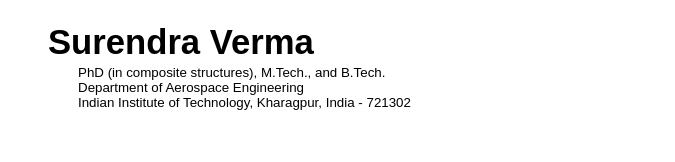
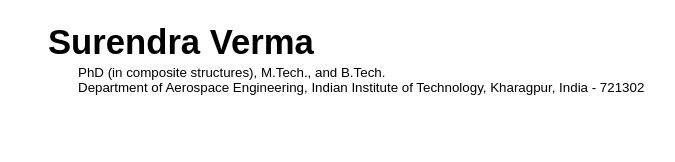
Before and after one commit to suri2501/suri2501.github.io, a plain HTML site: page title.html in a window 1280 px wide. Shown: the full height of the page, 214-889 px from the left. Drawn offline with Linux system fonts and the light colour scheme; files that its build step writes are made by us from their sources.

Commit message:
title file is modied

```diff
--- a/title.html
+++ b/title.html
@@ -11,8 +11,7 @@
                 <p align="center" style="margin:10pt;margin-bottom:1pt;text-align:left"></p>
 				<h1>Surendra Verma</h1>
 				<p>PhD (in composite structures), M.Tech., and B.Tech.</p>
-                <p><a href="http://www.ae.iitkgp.ac.in/" target="_blank">Department of Aerospace Engineering</a></p>
-                <p><a href="http://www.iitkgp.ac.in/" target="_blank">Indian Institute of Technology, Kharagpur, India - 721302</a></p>
+                <p><a href="http://www.ae.iitkgp.ac.in/" target="_blank">Department of Aerospace Engineering</a>, <a href="http://www.iitkgp.ac.in/" target="_blank">Indian Institute of Technology, Kharagpur, India - 721302</a></p>
             </td>
             </tr>
 
```
